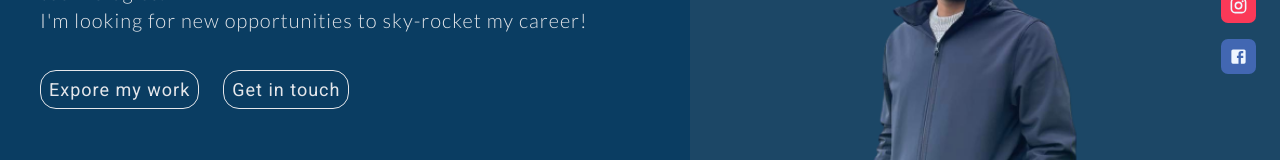
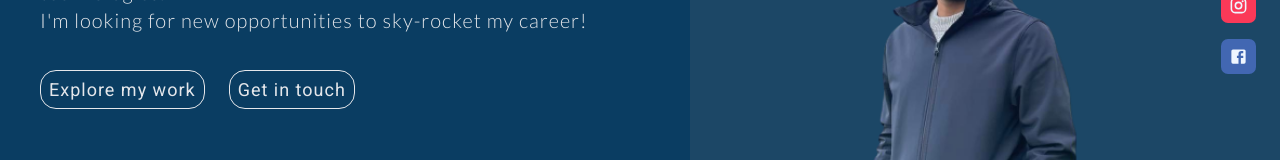
Before and after one commit to Bishesh58/portfolio, a Next.js app: page / in a window 1280 px wide. Shown: the part 426-586 px from the top of the page. Built offline with nearby package versions, Linux system fonts and the light colour scheme; a web font is replaced by a local one.

Commit message:
updated text

```diff
--- a/components/AboutMe.js
+++ b/components/AboutMe.js
@@ -91,6 +91,7 @@ function About() {
         About me
       </motion.h1>
       <div className="flex flex-col lg:flex-row">
+
         <div className="flex-shrink md:w-full md:flex-1">
           <Image src={illustrate} layout="responsive" />
         </div>
--- a/components/Banner.js
+++ b/components/Banner.js
@@ -43,7 +43,7 @@ function Banner() {
                     }}
                     className=" btnHover btn"
                   >
-                    Expore my work
+                    Explore my work
                   </motion.a>
                 </Link>
                 <Link href="#contact">
```
